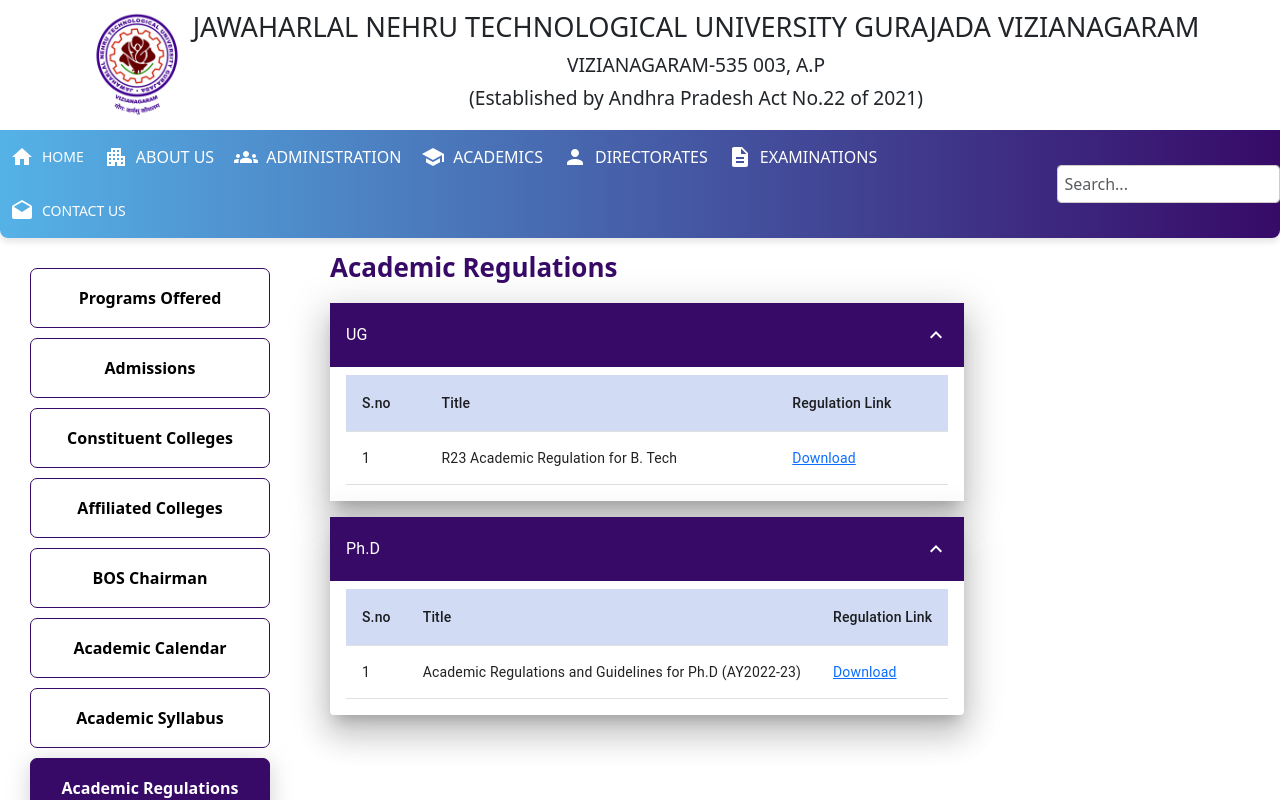
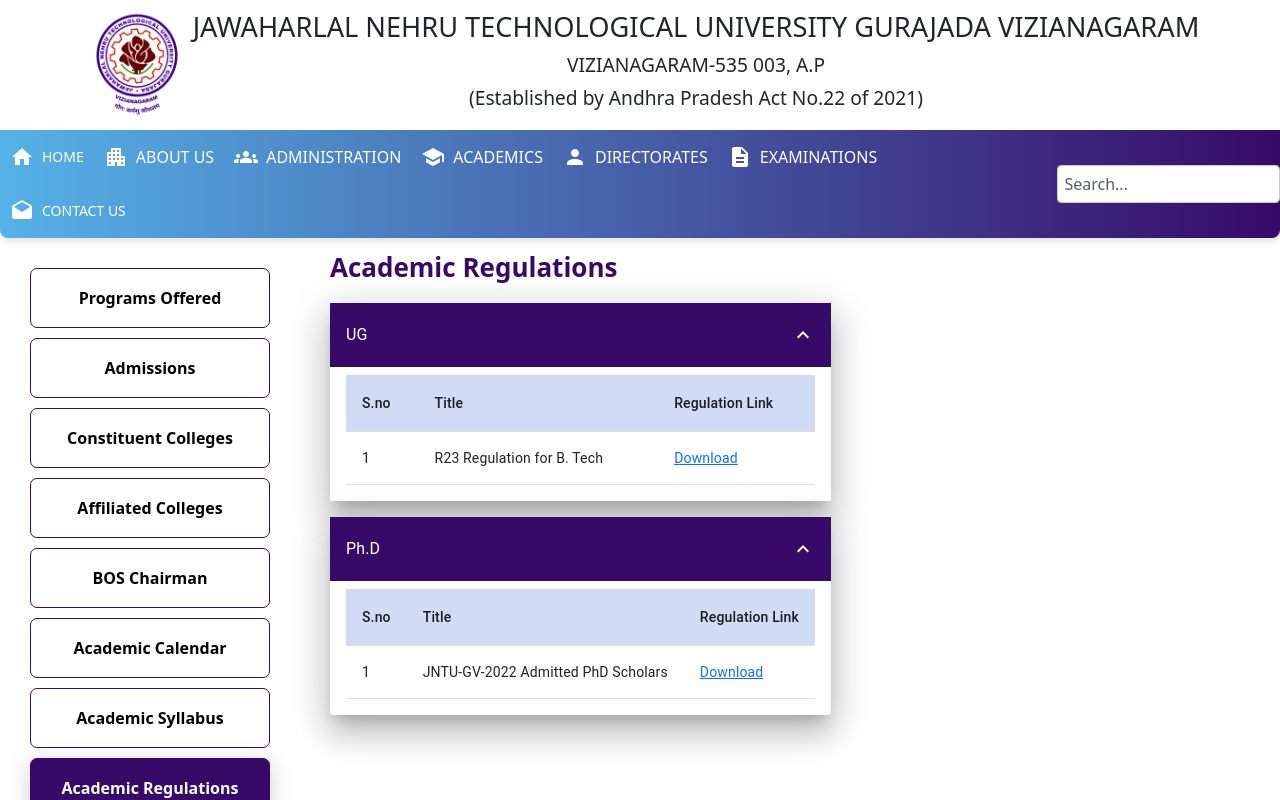
Before and after one commit to Jntu-Gurajada-Vizianagaram/JNTU-GV, a React (Create React App) app: page /academics/academic-regulations in a window 1280 px wide. Shown: the top 800 px of the page. Built offline with nearby package versions, Linux system fonts and the light colour scheme.

Commit message:
modified regulation

```diff
--- a/src/components/MainPage/NavBar/Academics/Regulations/Regulations.js
+++ b/src/components/MainPage/NavBar/Academics/Regulations/Regulations.js
@@ -16,14 +16,14 @@
 const data = {
   "UG": [
     {
-      Title: "R23 Academic Regulation for B. Tech",
+      Title: "R23 Regulation for B. Tech",
       pdfLink: "https://drive.google.com/file/d/1lOTQWSiua52MgwaVkMa2BfWszRCzHabb/view?usp=sharing"
     },
     ],
 
     "Ph.D": [
     {
-      Title: "Academic Regulations and Guidelines for Ph.D (AY2022-23)",
+      Title: "JNTU-GV-2022 Admitted PhD Scholars",
       pdfLink: "https://drive.google.com/file/d/100EBmm37-4PWZdkPMQnS8K-0g19X1JhD/view?usp=sharing"
     },
     ],
```
